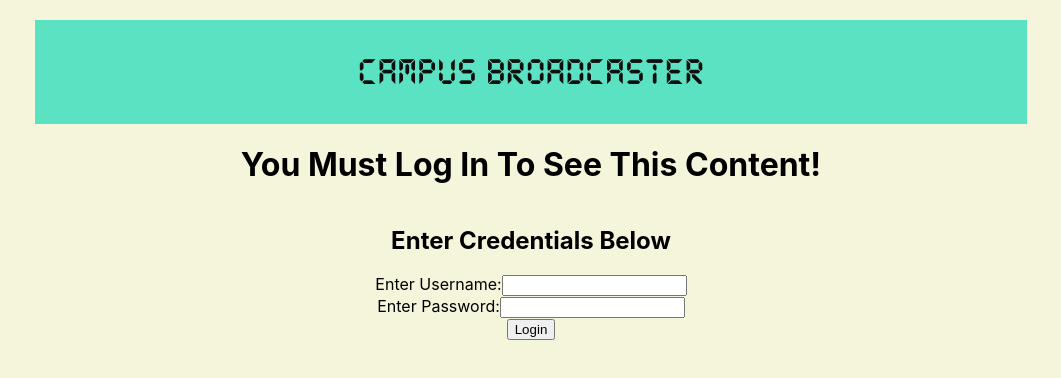
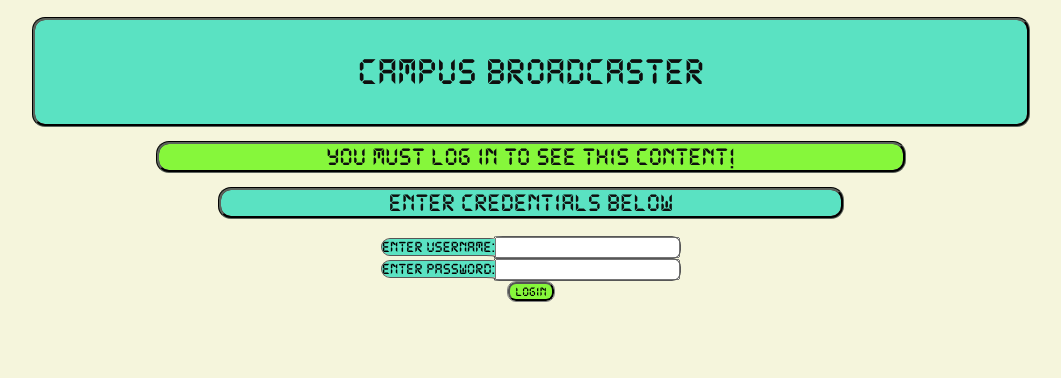
Before and after one commit to Conrad-E-Code/Campus-Broadcaster, a React (Create React App) app in the folder front_end/tokenauth_poc/: page /pictures in a window 1280 px wide. Shown: the top 378 px of the page, without its empty margins (109-1170 px from the left). Built offline with nearby package versions, Linux system fonts and the light colour scheme.

Commit message:
final css

```diff
--- a/front_end/tokenauth_poc/src/App.css
+++ b/front_end/tokenauth_poc/src/App.css
@@ -31,6 +31,9 @@
   position: relative;
   width: 80%;
   margin: auto;
+  border-radius: 10px;
+  outline-style: groove;
+  outline-width: 3px;
 }
 
 .App-link {
@@ -57,7 +60,7 @@
   color: rgb(14, 15, 14);
   position: relative;
   border-radius: 0px;
-  height: 195px;
+  height: 140px;
   width: 200px;
   margin: auto;
   padding: 10px;
@@ -75,7 +78,7 @@
   font-family: "DS-DIGIB";
   background-color: hsl(96, 92%, 60%);
   display: flex;
-  flex-direction: column;
+  /* flex-direction: column; */
   align-items: center;
   justify-content: center;
   font-size: calc(10px + 2vmin);
@@ -87,8 +90,9 @@
   margin: auto;
   padding: 10px;
   outline-style: groove;
-  outline-width: 2px;
-  size: absolute;
+  outline-width: 3px;
+  size: fixed;
+
 
 
 
@@ -131,7 +135,7 @@
 .down-post {
   background-color: transparent;
   position: absolute;
-  top: 160px;
+  top: 145px;
   right: 15px;
   padding: 30px 10px;
   border-color: transparent;
@@ -140,7 +144,7 @@
 .up-post {
   background-color: transparent;
   position: absolute;
-  top: 95px;
+  top: 80px;
   right: 15px;
   padding: 30px 10px;
   border-color: transparent;
@@ -148,12 +152,14 @@
 
 .likes {
   position: absolute;
-  top: 230px
+  top: 195px;
+  left: 110px;
+  font-size: 25px;
 }
 
 .delete-button {
   position: absolute;
-  top: 207px;
+  top: 186px;
   right: 87px;
   background-color: transparent;
   border-color: transparent;
@@ -161,28 +167,29 @@
 
 .like-button {
   position: absolute;
-  top: 200px;
+  top: 180px;
   right: 140px;
   padding: 1px 15px;
   border-color: grey;
   background-color: rgb(69, 69, 66);
-  font-size: large;
+  font-size: 15px;
 }
 
 .dislike-button {
   position: absolute;
-  top: 200px;
+  top: 180px;
   right: 200px;
   padding: 1px 15px;
   border-color: grey;
-  font-size: large;
+  font-size: 15px;
   background-color:rgb(69, 69, 66);
 }
 
 .head {
   font-family: "DS-DIGIB";
   background-color: hsl(96, 92%, 60%);
-
+  outline-style: groove;
+  outline-width: 3px;
   border-color: grey;
   border-radius: 10px;
   width: 40%;
@@ -196,3 +203,210 @@ body {
   background-position: center;
   background-size: cover;
 }
+
+.picture-link {
+  font-family: "DS-DIGIB";
+  background-color: hsl(96, 92%, 60%);
+  outline-style: groove;
+  outline-width: 2.4px;
+  outline-color: black;
+  border-radius: 8px;
+  width: auto;
+  margin: auto;
+}
+
+.post-pic {
+  font-family: "DS-DIGIB";
+  background-color: hsl(96, 92%, 60%);
+  outline-style: groove;
+  outline-width: 1px;
+  outline-color: grey;
+  border-radius: 8px;
+  width: auto;
+  margin: auto;
+}
+
+.share-it {
+  font-family: "DS-DIGIB";
+  background-color: hsl(96, 92%, 60%);
+  outline-style: groove;
+  outline-width: 1px;
+  outline-color: grey;
+  border-radius: 8px;
+  width: auto;
+  margin: auto;
+}
+
+.logout {
+  font-family: "DS-DIGIB";
+  background-color: hsl(96, 92%, 60%);
+  outline-style: groove;
+  outline-width: 1px;
+  outline-color: grey;
+  border-radius: 8px;
+  width: auto;
+  margin: auto;
+}
+
+.see-this {
+  font-family: "DS-DIGIB";
+  background-color: hsl(96, 92%, 60%);
+  display: flex;
+  flex-direction: column;
+  align-items: center;
+  justify-content: center;
+  font-size: calc(10px + 2vmin);
+  color: rgb(14, 15, 14);
+  position: relative;
+  width: 60%;
+  margin: auto;
+  border-radius: 10px;
+  outline-style: groove;
+  outline-width: 3px;
+
+}
+
+.credentials {
+  font-family: "DS-DIGIB";
+  background-color: hsl(166, 70%, 62%);
+  display: flex;
+  flex-direction: column;
+  align-items: center;
+  justify-content: center;
+  font-size: calc(10px + 2vmin);
+  color: rgb(14, 15, 14);
+  position: relative;
+  width: 50%;
+  margin: auto;
+  border-radius: 10px;
+  outline-style: groove;
+  outline-width: 3px;
+}
+
+#login-form-button {
+  font-family: "DS-DIGIB";
+  background-color: hsl(96, 92%, 60%);
+  outline-style: groove;
+  outline-width: 1px;
+  outline-color: grey;
+  border-radius: 8px;
+  width: auto;
+  margin: auto;
+}
+
+.share-news {
+  font-family: "DS-DIGIB";
+  background-color: hsl(166, 70%, 62%);
+  display: flex;
+  flex-direction: column;
+  align-items: center;
+  justify-content: center;
+  font-size: calc(10px + 2vmin);
+  color: rgb(14, 15, 14);
+  position: relative;
+  width: 50%;
+  margin: auto;
+  border-radius: 10px;
+  outline-style: groove;
+  outline-width: 3px;
+}
+
+.home-page {
+  font-family: "DS-DIGIB";
+  background-color: hsl(166, 70%, 62%);
+  display: flex;
+  flex-direction: column;
+  align-items: center;
+  justify-content: center;
+  font-size: calc(10px + 2vmin);
+  color: rgb(14, 15, 14);
+  position: relative;
+  width: 50%;
+  margin: auto;
+  border-radius: 10px;
+  outline-style: groove;
+  outline-width: 3px;
+}
+
+.home-login {
+  font-family: "DS-DIGIB";
+  background-color: hsl(96, 92%, 60%);
+  outline-style: groove;
+  outline-width: 1px;
+  outline-color: grey;
+  border-radius: 8px;
+  width: auto;
+  margin: auto;
+}
+
+.home-create {
+  font-family: "DS-DIGIB";
+  background-color: hsl(96, 92%, 60%);
+  outline-style: groove;
+  outline-width: 1px;
+  outline-color: grey;
+  border-radius: 8px;
+  width: auto;
+  margin: auto;
+}
+
+.new-account {
+  font-family: "DS-DIGIB";
+  background-color: hsl(96, 92%, 60%);
+  outline-style: groove;
+  outline-width: 3px;
+  border-color: grey;
+  border-radius: 10px;
+  width: 200px;
+  margin: auto;
+}
+
+.new-submit {
+  font-family: "DS-DIGIB";
+  background-color: hsl(96, 92%, 60%);
+  outline-style: groove;
+  outline-width: 1px;
+  outline-color: grey;
+  border-radius: 8px;
+  width: auto;
+  margin: auto;
+}
+
+.enter-username {
+  font-family: "DS-DIGIB";
+  background-color: hsl(166, 70%, 62%);
+  outline-style: groove;
+  outline-width: 1px;
+  outline-color: grey;
+  border-radius: 8px
+}
+
+.enter-password {
+  font-family: "DS-DIGIB";
+  background-color: hsl(166, 70%, 62%);
+  outline-style: groove;
+  outline-width: 1px;
+  outline-color: grey;
+  border-radius: 8px
+}
+
+.img-url {
+  font-family: "DS-DIGIB";
+  background-color: hsl(166, 70%, 62%);
+  font-size: large;
+  outline-style: groove;
+  outline-width: 1px;
+  outline-color: grey;
+  border-radius: 8px
+}
+
+.submit-pic {
+  font-family: "DS-DIGIB";
+  background-color: hsl(96, 92%, 60%);
+  outline-style: groove;
+  outline-width: 1px;
+  outline-color: grey;
+  border-radius: 8px;
+  width: auto;
+  margin: auto;
+}
--- a/front_end/tokenauth_poc/src/App.js
+++ b/front_end/tokenauth_poc/src/App.js
@@ -42,9 +42,11 @@ function App() {
     <div className="App">
       <header className="App-header">
         <h2>Campus Broadcaster</h2>
+
         {/* <button onClick={() => console.log(token)} >Try Me!</button> */}
       {/* {token? null :<LoginForm setToken={setToken} />} */}
       </header>
+      <br></br>
       <Routes>
         <Route element={token? <Dashboard token={token}/> :
         <LoginForm token={token}setFormUser={setFormUser} formUser={formUser} setToken={setToken} />} path="/dashboard"></Route>
@@ -58,7 +60,7 @@ function App() {
         <Route element={token?<Dashboard token={token}/>:<HomePage/>} path="/"></Route>
 
       </Routes>
-      {token? <button onClick={() => {sessionStorage.clear()
+      {token? <button className="logout"onClick={() => {sessionStorage.clear()
       document.location.reload()}}>Logout</button> : null}
     </div>
   );
--- a/front_end/tokenauth_poc/src/components/AddProfilePic/AddProfilePic.js
+++ b/front_end/tokenauth_poc/src/components/AddProfilePic/AddProfilePic.js
@@ -1,6 +1,7 @@
 import React from "react"
 //import {useNavigate} from "react-router-dom"
 import {useState} from "react"
+import "../../App.css"
 
 function AddProfilePic({token}) {
 
@@ -29,7 +30,7 @@ function AddProfilePic({token}) {
     }
 
     return(
-        <div>
+        <div className="img-url">
             <h1>Add a Link to Your Profile Pic</h1>
             <h3> Default pics:</h3>
             <ul>
@@ -41,7 +42,7 @@ function AddProfilePic({token}) {
                     Paste your link here:
                 <input type="text" onChange={(e) => setNewPicURL(e.target.value)}></input>
                 </label>
-                <button type="submit">Submit Pic</button>
+                <button className="submit-pic" type="submit">Submit Pic</button>
             </form>
         </div>
     )
--- a/front_end/tokenauth_poc/src/components/BroadcastNews/BroadcastNews.js
+++ b/front_end/tokenauth_poc/src/components/BroadcastNews/BroadcastNews.js
@@ -1,6 +1,6 @@
 import {useNavigate} from "react-router-dom"
 import { useState } from "react";
-
+import "../../App.css"
 
 // we need the user_Id passed into this.
 function BroadcastNews({token}) {
@@ -31,7 +31,7 @@ function BroadcastNews({token}) {
     return (
         <div className="App">
           <form onSubmit={handleBroadcastSubmit}>
-          <label>Share some news:</label>
+          <label className="share-news">Share some news:</label>
           <br></br>
           <textarea
             required="true"
--- a/front_end/tokenauth_poc/src/components/HomePage/HomePage.js
+++ b/front_end/tokenauth_poc/src/components/HomePage/HomePage.js
@@ -1,4 +1,5 @@
 import {Link} from "react-router-dom"
+import "../../App.css"
 // import NewUser from './components/NewUser/NewUser';
 
 
@@ -13,11 +14,11 @@ function HomePage(props) {
     <div className="home-page">Home
         <br></br>
         <Link to="/dashboard">
-        <button>Login</button>
+        <button className="home-login">Login</button>
         </Link>
         <br></br>
         <Link to="/users/new">
-        <button>Create Account</button>
+        <button className="home-create">Create Account</button>
         </Link>
         <br></br>
     </div>
--- a/front_end/tokenauth_poc/src/components/LoginForm/LoginForm.css
+++ b/front_end/tokenauth_poc/src/components/LoginForm/LoginForm.css
@@ -2,6 +2,7 @@
     display: flex;
     flex-direction: column;
     align-items: center;
+
 }
 .red-text {
     color: red;
--- a/front_end/tokenauth_poc/src/components/LoginForm/LoginForm.js
+++ b/front_end/tokenauth_poc/src/components/LoginForm/LoginForm.js
@@ -2,6 +2,7 @@ import React from "react"
 import './LoginForm.css'
 import {useState} from "react"
 import PropTypes from 'prop-types'
+import '../../App.css'
 //import {useNavigate} from "react-router-dom"
 //import Dashboard from "../Dashboard/Dashboard"
 //import useToken from "../../useToken"
@@ -62,11 +63,11 @@ const [showBadLogin, setShowBadLogin] = useState(false)
 
     return (
         <div className="login-form-div">
-            <h1>You Must Log In To See This Content!</h1>
-            <h2>Enter Credentials Below
-            </h2>
+
+            <h2 className="see-this">You Must Log In To See This Content!</h2><br></br>
+            <h2 className="credentials">Enter Credentials Below</h2><br></br>
             <form onSubmit={(e) => handleSubmit(e)} className="login-form">
-                <label> Enter Username:
+                <label className="enter-username"> Enter Username:
                     <input  onChange={(e) => {
                         setFormUser(e.target.value)
                        // console.log(e.target.value)
@@ -75,7 +76,7 @@ const [showBadLogin, setShowBadLogin] = useState(false)
                     </input>
                 </label>
                 <br />
-                <label> Enter Password:
+                <label className="enter-password"> Enter Password:
                     <input  onChange={(e) => {SetFormPass(e.target.value)
                     //console.log(e.target.value)
                     //console.log(formPass)
@@ -84,7 +85,7 @@ const [showBadLogin, setShowBadLogin] = useState(false)
                 </label>
                 <br />
                 {showBadLogin? <p className="red-text">BAD LOGIN ATTEMPT!</p> : null}
-                <button className="login-input" type="submit"> Login
+                <button id="login-form-button"className="login-input" type="submit"> Login
                 </button>
             </form>
         </div>
```
Also changed, not shown: front_end/tokenauth_poc/src/components/Dashboard/Dashboard.js (+8 -5 lines), front_end/tokenauth_poc/src/components/NewUser/NewUser.js (+8 -2 lines).
